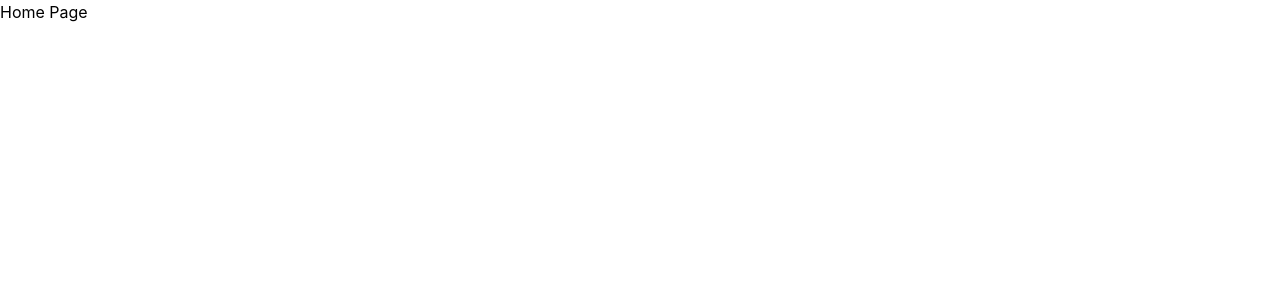
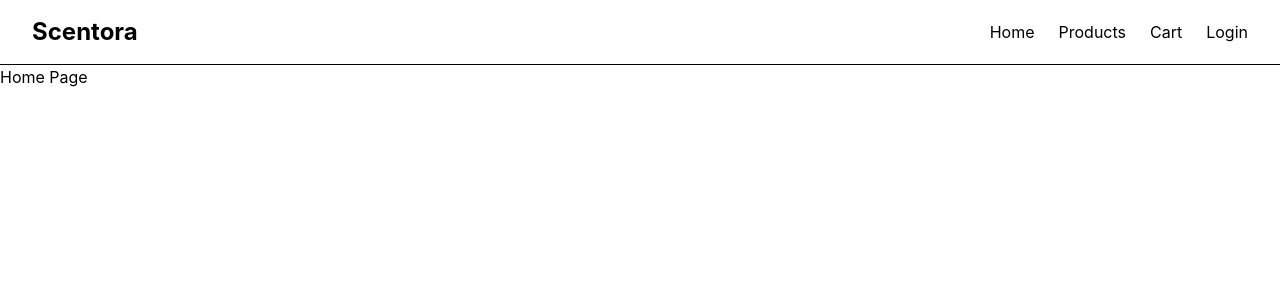
Before and after one commit to tuhinXtg/Scentora, a React (Vite) app in the folder frontend/: page / in a window 1280 px wide. Shown: the top 300 px of the page. Built offline with nearby package versions, Linux system fonts and the light colour scheme.

Commit message:
made MianLayout and imoprtant links to communicate betweeen frontend and backend

```diff
--- a/frontend/src/App.tsx
+++ b/frontend/src/App.tsx
@@ -1,5 +1,10 @@
 import { BrowserRouter, Routes, Route } from 'react-router-dom'
 
+
+//layouts import
+import MainLayout from './layouts/MainLayout'
+
+// pages import
 import Home from './pages/Home'
 import Products from './pages/Products'
 import ProductDetails from './pages/ProductDetails'
@@ -12,6 +17,7 @@ function App() {
   return (
     <BrowserRouter>
       <Routes>
+        <Route element={<MainLayout/>}>
           <Route path="/" element={<Home />} />
           <Route path="/products" element={<Products />} />
           <Route path="/products/:id" element={<ProductDetails />} />
@@ -19,6 +25,7 @@ function App() {
           <Route path="/login" element={<Login />} />
           <Route path="/register" element={<Register />} />
           <Route path="/checkout" element={<Checkout />} />
+        </Route>
       </Routes>
     </BrowserRouter>
   )
--- a/frontend/src/components/Navbar.tsx
+++ b/frontend/src/components/Navbar.tsx
@@ -1,14 +1,17 @@
+import { Link } from 'react-router-dom'
+
 function Navbar() {
   return (
     <nav className="flex items-center justify-between border-b px-8 py-4">
-      <h1 className="text-2xl font-bold">
+      <Link to="/" className="text-2xl font-bold">
         Scentora
-      </h1>
+      </Link>
 
       <div className="flex gap-6">
-        <a href="/">Home</a>
-        <a href="/products">Products</a>
-        <a href="/about">About</a>
+        <Link to="/">Home</Link>
+        <Link to="/products">Products</Link>
+        <Link to="/cart">Cart</Link>
+        <Link to="/login">Login</Link>
       </div>
     </nav>
   )
--- /dev/null
+++ b/frontend/src/config/env.ts
@@ -0,0 +1 @@
+export const API_URL = import.meta.env.VITE_API_URL
--- /dev/null
+++ b/frontend/src/layouts/MainLayout.tsx
@@ -0,0 +1,17 @@
+import { Outlet } from 'react-router-dom'
+
+import Navbar from '../components/Navbar'
+
+function MainLayout() {
+  return (
+    <>
+      <Navbar />
+
+      <main>
+        <Outlet />
+      </main>
+    </>
+  )
+}
+
+export default MainLayout
```
Also changed, not shown: 1 other file (tests, documents, lock files or other folders). Lines whose indentation alone changed are shown as unchanged.
